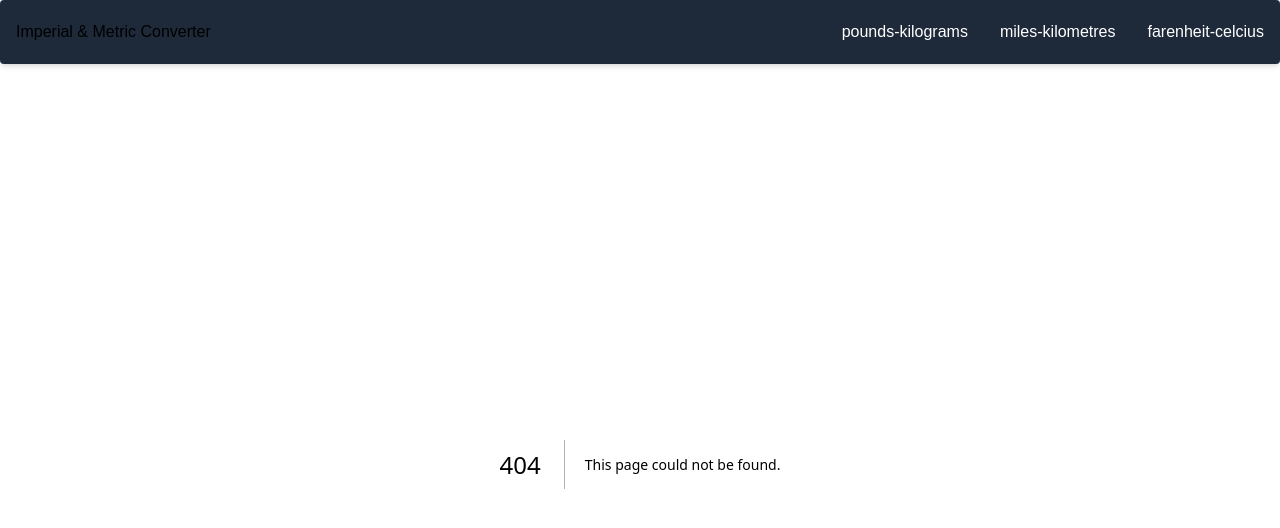
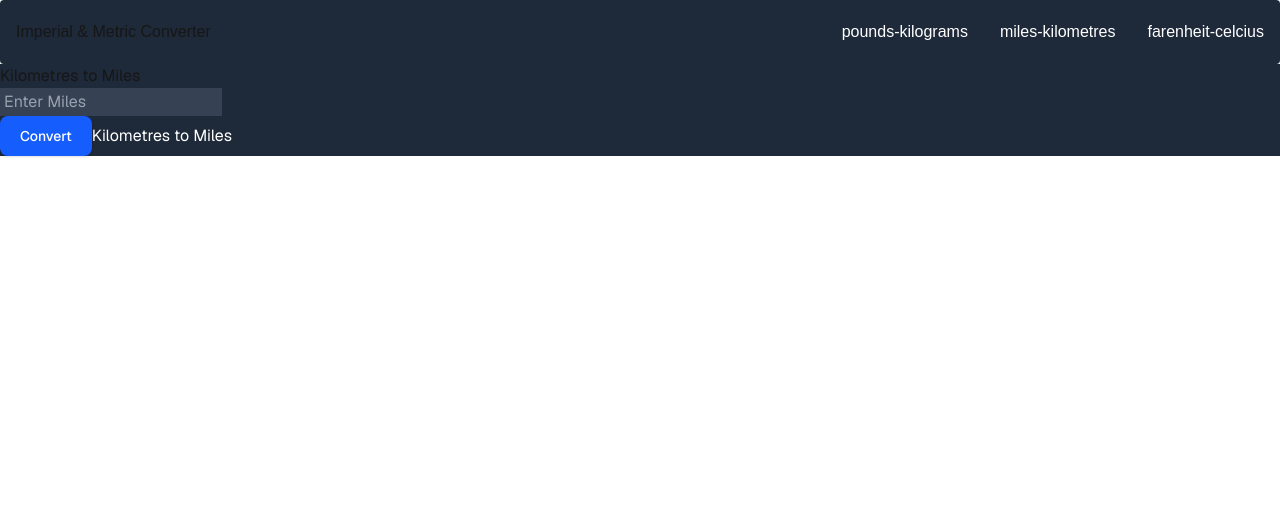
Before and after one commit to BushLives/cprg306b-1, a Next.js app: page /kilometres-miles in a window 1280 px wide. Before the commit this address had no page. Shown: the top 528 px of the page. Built offline with nearby package versions, Linux system fonts and the light colour scheme.

Commit message:
KM to M (Done I think)

```diff
--- a/app/miles-kilometres/page.tsx
+++ b/app/kilometres-miles/miles-kilometres/page.tsx
@@ -3,7 +3,7 @@ import { useState } from "react";
 
 function converter(convertFromUnit: String, convertToUnit: String){
     const conversions: Record<string, (x:number) => number> = {
-        'miles-kilometers': (x) => x * 1.60934,
+        'miles-kilometers': (x) => x / 1000,
         'kilometers-miles': (x) => x * 0.621371,
     }
 
@@ -46,11 +46,13 @@ export default function MilesKilometres() {
 
 
         {/* switch button */}
+        <a href="/kilometres-miles" className="text-white hover:text-blue-600">Miles to Kilometers</a>
+
+
+        {/* output box */}
         {result !== null && (
           <p className="mt-4">{inputValue} Miles = {result} kilometres</p>
         )}
-
-        {/* output box */}
 
 
     </div>
--- /dev/null
+++ b/app/kilometres-miles/page.tsx
@@ -0,0 +1,60 @@
+'use client'
+import { useState } from "react";
+
+function converter(convertFromUnit: String, convertToUnit: String){
+    const conversions: Record<string, (x:number) => number> = {
+        'miles-kilometers': (x) => x / 1000,
+        'kilometers-miles': (x) => x * 0.621371,
+    }
+
+    const key = `${convertFromUnit}-${convertToUnit}`
+    const conversionType = conversions[key];
+
+    return(value: number) => {
+        if (Array.isArray(value)){
+            return value.map(conversionType);
+        }else{
+            return conversionType(value);
+        }
+    }
+}
+export default function MilesKilometres() {
+  const [inputValue, setInputValue] = useState<string>("");
+  const [result, setResult] = useState<number | null>(null);
+
+  const KMtoM = converter("kilometers", "miles");
+
+  const handleConvert = () => {
+    const converted = KMtoM(Number(inputValue));
+    setResult(Number(converted));
+  };
+
+  return (
+
+    <div className="bg-gray-800 font-sans">
+
+
+        <h1>Kilometres to Miles</h1>
+        {/* input box */}
+
+        <input type="number" value={inputValue} onChange={(e) => setInputValue(e.target.value)} id="milesInput" placeholder="Enter Miles" className="block min-w-0 bg-gray-700 py-0.5 pl-1 text-white placeholder:text-gray-400 focus:outline"></input>
+
+        <button type="button" id="convertbutton" onClick={handleConvert} className="shrink-0 rounded-lg bg-blue-600 px-5 py-2.5 text-sm font-medium text-white shadow-sm hover:bg-blue-700 focus:outline-none focus:ring-2 focus:ring-blue-500 focus:ring-offset-2 active:bg-blue-800 transition-colors duration-200">
+          Convert
+        </button>
+
+
+        {/* switch button */}
+        <a href="/kilometres-miles/miles-kilometres" className="text-white hover:text-blue-600">Kilometres to Miles</a>
+
+
+        {/* output box */}
+        {result !== null && (
+          <p className="mt-4">{inputValue} Kilometres = {result} Miles</p>
+        )}
+
+
+    </div>
+
+  );
+}
--- a/app/layout.tsx
+++ b/app/layout.tsx
@@ -34,7 +34,7 @@ export default function RootLayout({
             <div className="max-w-7xl mx-auto px-4 flex items-center justify-between h-16">Imperial & Metric Converter
               <div className="space-x-8">
                 <a href="/pounds-kilograms" className="text-white hover:text-blue-600">pounds-kilograms</a>
-                <a href="/miles-kilometres" className="text-white hover:text-blue-600">miles-kilometres</a>
+                <a href="/kilometres-miles/miles-kilometres" className="text-white hover:text-blue-600">miles-kilometres</a>
                 <a href="/farenheit-celcius" className="text-white hover:text-blue-600">farenheit-celcius</a>
               </div>
             </div>
```
